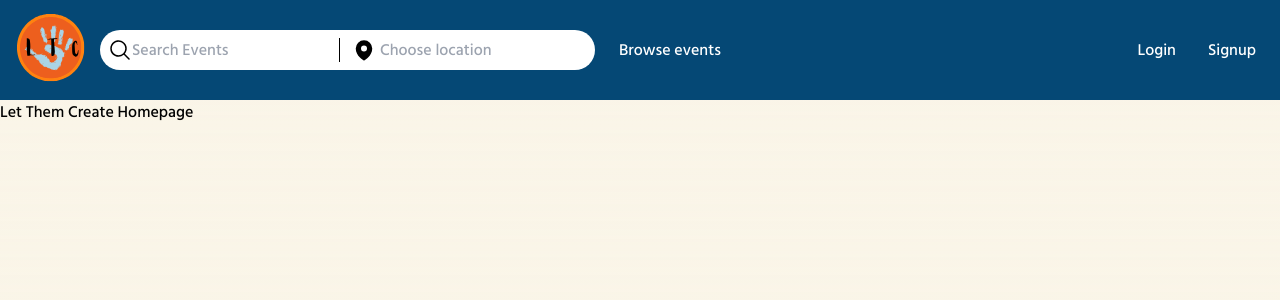
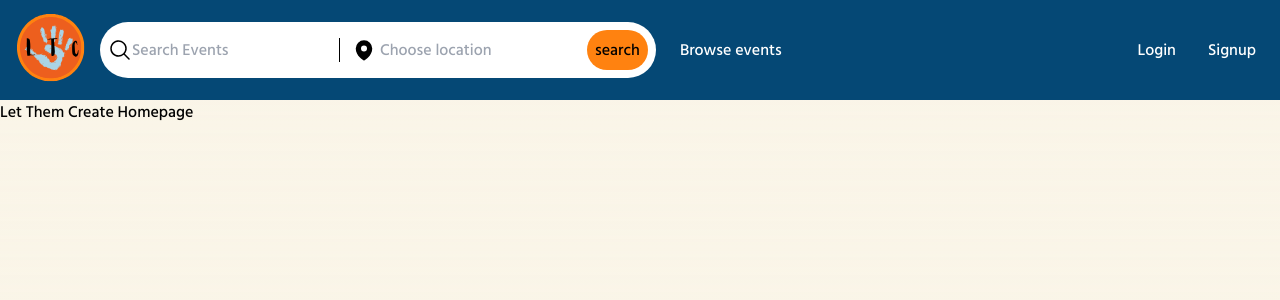
Before and after one commit to alehow84/let-them-create, a Next.js app in the folder ltc/: page / in a window 1280 px wide. Shown: the top 300 px of the page. Built offline with nearby package versions, Linux system fonts and the light colour scheme.

Commit message:
add search button to Searchbar

```diff
--- a/ltc/src/app/components/navbar/Searchbar.tsx
+++ b/ltc/src/app/components/navbar/Searchbar.tsx
@@ -39,6 +39,12 @@ export default function Searchbar() {
           placeholder="Choose location"
           className="pl-1 focus:outline-none "
         />
+        <button
+          type="submit"
+          className="bg-orange-light rounded-full p-2 hover:bg-slate hover:text-white"
+        >
+          search
+        </button>
       </div>
     </form>
   );
--- a/ltc/src/app/components/navbar/UserLinks.tsx
+++ b/ltc/src/app/components/navbar/UserLinks.tsx
@@ -1,4 +1,8 @@
 import Link from "next/link";
+
+/*
+This component will use global context -  if a user is logged in, the users name and a person icon will be rendered. If not logged in, will be rendered as below
+*/
 
 export default function UserLinks() {
   return (
```
